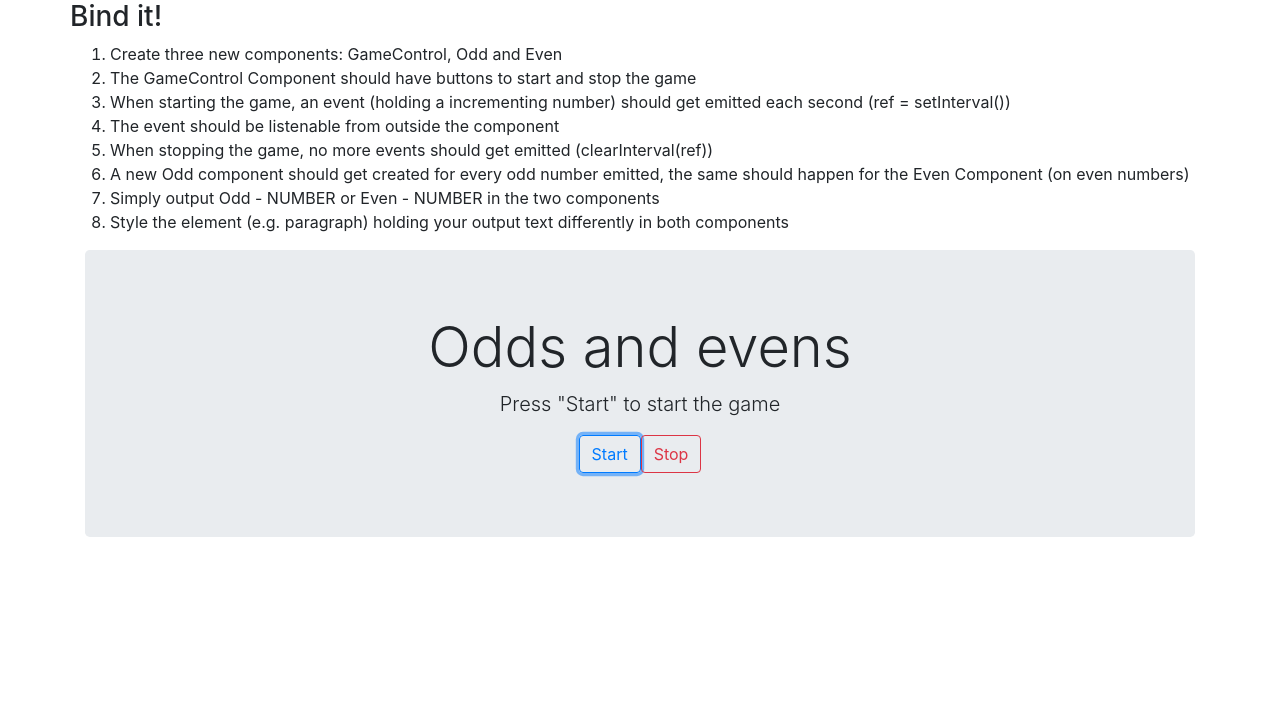
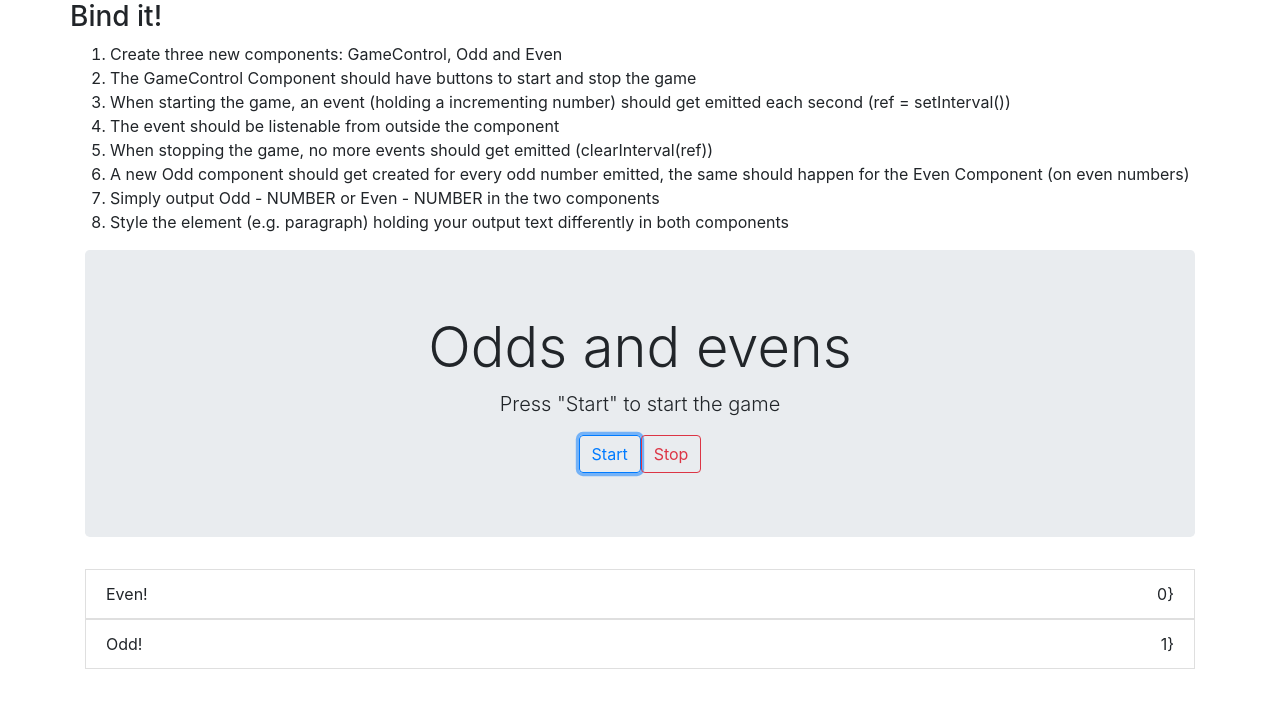
Before and after one commit to chainsaws-dev/cmp-databinding-assignment, an Angular app: page / in a window 1280 px wide. Both pictures are taken after a click on the button "Start". Shown: the top 708 px of the page. Built offline with nearby package versions, Linux system fonts and the light colour scheme.

Commit message:
Доработал логику

```diff
--- a/src/app/app.component.html
+++ b/src/app/app.component.html
@@ -5,10 +5,12 @@
       <ol>
         <li>Create three new components: GameControl, Odd and Even</li>
         <li>The GameControl Component should have buttons to start and stop the game</li>
-        <li>When starting the game, an event (holding a incrementing number) should get emitted each second (ref = setInterval())</li>
+        <li>When starting the game, an event (holding a incrementing number) should get emitted each second (ref =
+          setInterval())</li>
         <li>The event should be listenable from outside the component</li>
         <li>When stopping the game, no more events should get emitted (clearInterval(ref))</li>
-        <li>A new Odd component should get created for every odd number emitted, the same should happen for the Even Component (on even numbers)</li>
+        <li>A new Odd component should get created for every odd number emitted, the same should happen for the Even
+          Component (on even numbers)</li>
         <li>Simply output Odd - NUMBER or Even - NUMBER in the two components</li>
         <li>Style the element (e.g. paragraph) holding your output text differently in both components</li>
       </ol>
@@ -17,4 +19,11 @@
       <app-game-control (OnStartStopEvent)="OnStartedStoped($event)"></app-game-control>
     </div>
   </div>
+  <div class="row">
+    <div class="col">
+      <ul class="list-group">
+        <app-odd-even *ngFor="let Attempt of AttemptsList" [OddEvenCl]="Attempt"></app-odd-even>
+      </ul>
+    </div>
+  </div>
 </div>
--- a/src/app/app.component.ts
+++ b/src/app/app.component.ts
@@ -1,13 +1,15 @@
 import { Component } from '@angular/core';
-
+import { AttemptOddEven } from './shared/attempt.model';
 @Component({
   selector: 'app-root',
   templateUrl: './app.component.html',
   styleUrls: ['./app.component.css']
 })
 export class AppComponent {
-
+  AttemptsList: AttemptOddEven[] = [];
+  AutoSaveInterval: any;
   WeStart: boolean;
+  CurrentNumber = 0;
 
   OnStartedStoped(WeStart: boolean) {
     if (this.WeStart !== WeStart) {
@@ -21,10 +23,19 @@ export class AppComponent {
   }
 
   StartGenerating() {
+    this.AutoSaveInterval = setInterval(() => this.GenerateNumber(), 1000);
+  }
 
+  GenerateNumber(): void {
+    this.CurrentNumber = this.AttemptsList.push(
+      new AttemptOddEven(this.CurrentNumber, this.CurrentNumber % 2 !== 0));
   }
 
   StopGenerating() {
+    clearInterval(this.AutoSaveInterval);
+  }
 
+  ClearPageList() {
+    this.AttemptsList.length = 0;
   }
 }
--- a/src/app/app.module.ts
+++ b/src/app/app.module.ts
@@ -5,15 +5,13 @@ import { FormsModule } from '@angular/forms';
 
 import { AppComponent } from './app.component';
 import { GameControlComponent } from './game-control/game-control.component';
-import { OddComponent } from './odd/odd.component';
-import { EvenComponent } from './even/even.component';
+import { OddEvenComponent } from './odd-even/odd-even.component';
 
 @NgModule({
   declarations: [
     AppComponent,
     GameControlComponent,
-    OddComponent,
-    EvenComponent
+    OddEvenComponent
   ],
   imports: [
     BrowserModule,
--- a/src/app/even/even.component.html
+++ /dev/null
@@ -1 +0,0 @@
-<p>even works!</p>
--- a/src/app/even/even.component.ts
+++ /dev/null
@@ -1,15 +0,0 @@
-import { Component, OnInit } from '@angular/core';
-
-@Component({
-  selector: 'app-even',
-  templateUrl: './even.component.html',
-  styleUrls: ['./even.component.css']
-})
-export class EvenComponent implements OnInit {
-
-  constructor() { }
-
-  ngOnInit(): void {
-  }
-
-}
--- /dev/null
+++ b/src/app/odd-even/odd-even.component.html
@@ -0,0 +1,4 @@
+<li class="list-group-item d-flex justify-content-between align-items-center">
+    {{OddEvenText}}
+    <span (class)=[ClassNameBootstrap]>{{AttemptNumber}}}</span>
+</li>
--- /dev/null
+++ b/src/app/odd-even/odd-even.component.ts
@@ -0,0 +1,29 @@
+import { Component, OnInit, Input } from '@angular/core';
+import { AttemptOddEven } from '../shared/attempt.model';
+
+@Component({
+  selector: 'app-odd-even',
+  templateUrl: './odd-even.component.html',
+  styleUrls: ['./odd-even.component.css']
+})
+export class OddEvenComponent implements OnInit {
+  @Input() OddEvenCl: AttemptOddEven;
+  ClassNameBootstrap: string;
+  AttemptNumber: number;
+  OddEvenText: string;
+
+  constructor() { }
+
+  ngOnInit(): void {
+    if (this.OddEvenCl.isodd) {
+      this.OddEvenText = 'Odd!';
+      this.ClassNameBootstrap = 'badge badge-primary badge-pill';
+    } else {
+      this.OddEvenText = 'Even!';
+      this.ClassNameBootstrap = 'badge badge-success badge-pill';
+    }
+    this.AttemptNumber = this.OddEvenCl.attempt;
+
+  }
+
+}
--- a/src/app/odd/odd.component.html
+++ /dev/null
@@ -1 +0,0 @@
-<p>odd works!</p>
--- a/src/app/odd/odd.component.ts
+++ /dev/null
@@ -1,15 +0,0 @@
-import { Component, OnInit } from '@angular/core';
-
-@Component({
-  selector: 'app-odd',
-  templateUrl: './odd.component.html',
-  styleUrls: ['./odd.component.css']
-})
-export class OddComponent implements OnInit {
-
-  constructor() { }
-
-  ngOnInit(): void {
-  }
-
-}
--- /dev/null
+++ b/src/app/shared/attempt.model.ts
@@ -0,0 +1,4 @@
+export class AttemptOddEven {
+    constructor(public attempt: number, public isodd: boolean) {
+    }
+}
```
Also changed, not shown: src/app/odd-even/odd-even.component.css (added), src/app/odd/odd.component.css (deleted), 2 other files (tests, documents, lock files or other folders).
